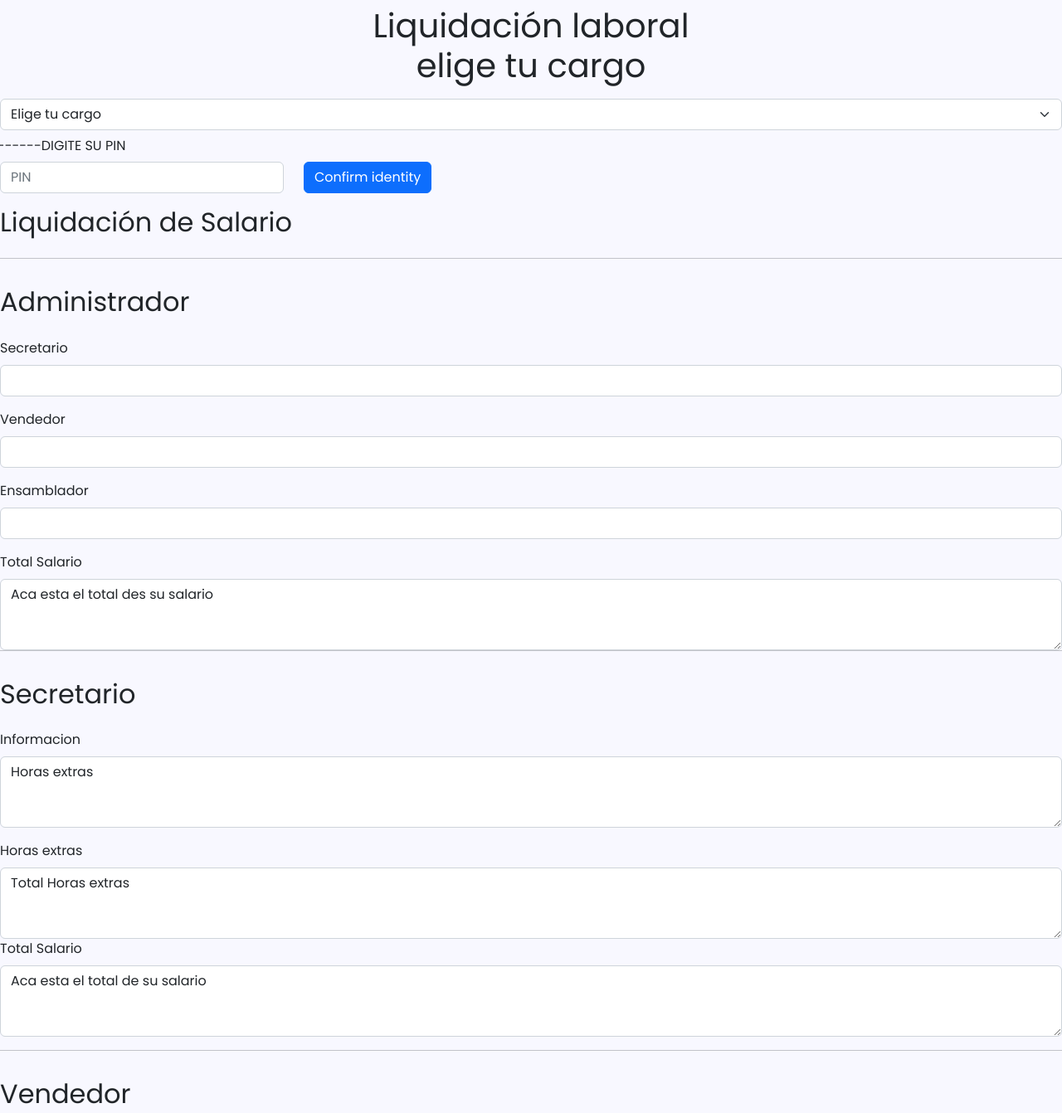
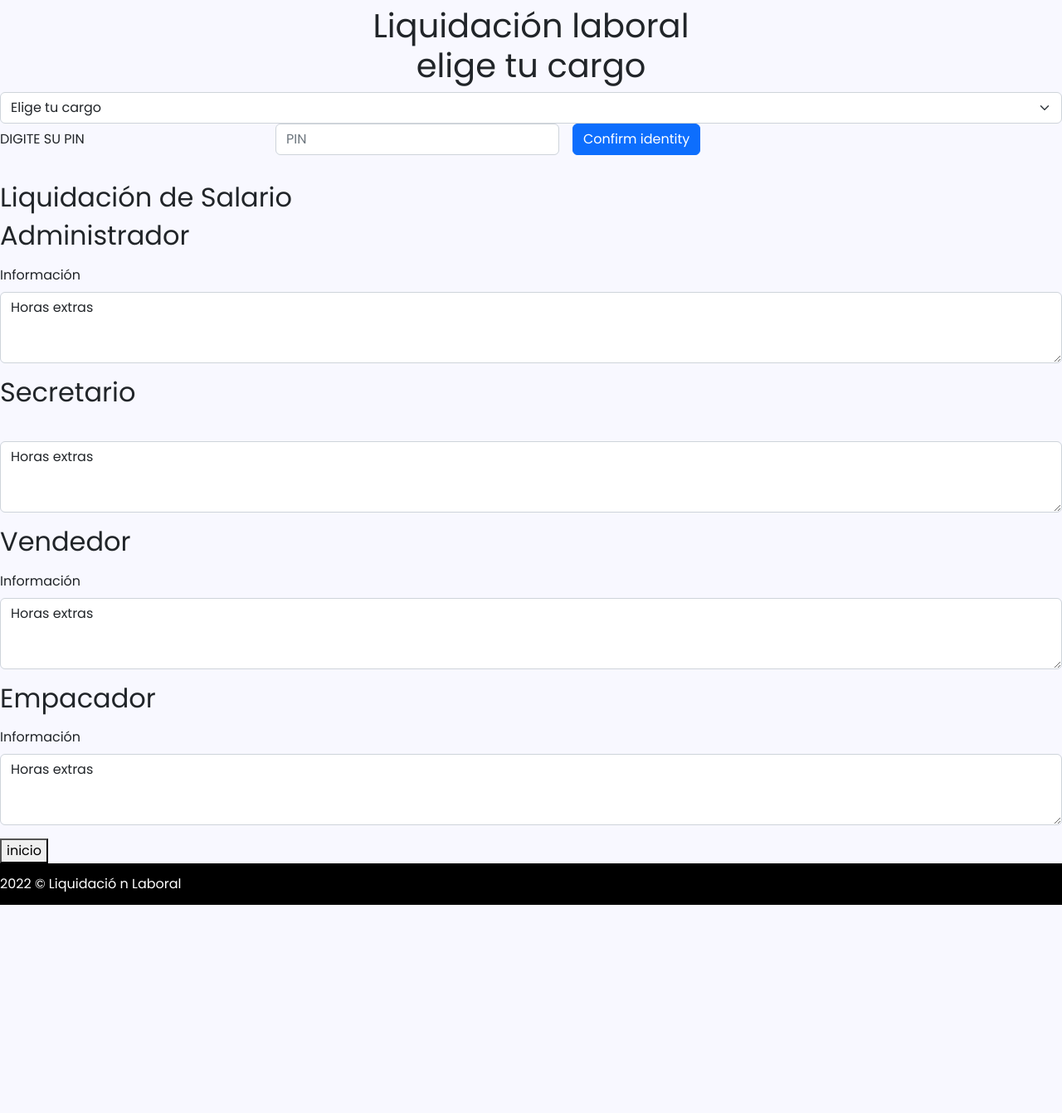
Before and after one commit to emerson14/PracticaSemillero3, a plain HTML site: page index.html in a window 1280 px wide. Shown: the part 153-1495 px from the top of the page at 83% size. After the commit the page ends 1260 px from the top, so only its background shows below. Drawn offline with nearby package versions, Linux system fonts and the light colour scheme.

Commit message:
Add files via upload

```diff
--- a/index.html
+++ b/index.html
@@ -32,114 +32,73 @@
     </div>
     </div>
   </nav>
-<h1  align="center" > Liquidación de salarios </h1>
+<h1  align="center" > Liquidación de salarios
 
+</h1>
+<h1 align="center"> <br>  <p;>Liquidación laboral <br>  elige tu cargo</p;>  </h1>
+<select class="form-select" aria-label="Default select example">
 
-<h1 align="center"> <br>  <p>Liquidación laboral <br>  elige tu cargo</p>  </h1>
-<div class="col_auto">
-<select  class="form-select" aria-label="Default select example">
     <option selected>Elige tu cargo</option>
-    <option value="1">  <a href="#administradorancla">Administrador </a></option>
-    <option value="2">Secretario</option>
-    <option value="3">Vendedor</option>
-    <option value="4">Ensamblador</option>
+    <option value="1" >  Administrador  </option>
+    <option value="2">>Secretario</option>
+    <option value="3">>Vendedor</option>
+    <option value="4">>Ensamblador</option>
   </select>
+<form class="row g-3">
+    <div class="col-auto">
+      <label for="staticEmail2" class="visually-hidden">PIN</label>
+      <input type="text" readonly class="form-control-plaintext" id="staticEmail2" value="DIGITE SU PIN">
     </div>
-<div>
-<form class="row">
-    <div class="row justify-content-around">
-    <label for="staticEmail2" class="visually-hidden">PIN</label>
-    <input type="text" readonly class="form-control-plaintext" id="staticEmail2" value="-------DIGITE SU PIN">
-    </div>
-
     <div class="col-auto">
       <label for="inputPassword2" class="visually-hidden">pin</label>
       <input type="password" class="form-control" id="inputPassword2" placeholder="PIN">
     </div>
+    <div class="col-auto">
+      <button type="submit" class="btn btn-primary mb-3">Confirm identity </button>
+    </div>
+    <div class="mb-3">
+        <h2> Liquidación de Salario</h2>
 
-    <div class="col-auto">
-    <button type="submit" class="btn btn-primary mb-3">Confirm identity</button>
+      <div class="mb-3">
+
+        <a name="Administradorancla"></a>
+        <h2 > Administrador</h2>
               </div>
 
               <div class="mb-3">
-        <h2> Liquidación de Salario</h2>
+                <label for="exampleFormControlTextarea1" class="form-label">Información </label>
+                <textarea class="form-control" id="exampleFormControlTextarea1" rows="3">Horas extras  </textarea>
               </div>
-        <hr width=100% align="right" size=20>
-
-<div class="mb-3">
-
-        <h2 > Administrador</h2>
-
-</div>
-<div>
-
-    <form>
-        <div class="mb-3">
-          <label for="exampleInputEmail1" class="form-label">Secretario</label>
-          <input type="email" class="form-control" id="exampleInputEmail1" aria-describedby="emailHelp">
-</div>
-<div class="mb-3">
-    <label for="exampleInputEmail1" class="form-label">Vendedor</label>
-    <input type="email" class="form-control" id="exampleInputEmail1" aria-describedby="emailHelp">
-</div>
-<div class="mb-3">
-    <label for="exampleInputEmail1" class="form-label">Ensamblador</label>
-    <input type="email" class="form-control" id="exampleInputEmail1" aria-describedby="emailHelp">
-</div>
-
-
-
-            <label for="exampleFormControlTextarea1" class="form-label">Total Salario </label>
-
-            <textarea class="form-control" id="exampleFormControlTextarea1" rows="3">Aca esta el total des su salario </textarea>
-        </div>
-  <hr width=100% align="right" size=20>
               <div class="mb-3">
                 <h2> Secretario</h2>
                       </div>
                       <div class="mb-3">
-                        <label for="exampleFormControlTextarea1" class="form-label">Informacion </label>
+                        <label for="exampleFormControlTextarea1" class="form-label"> </label>
                         <textarea class="form-control" id="exampleFormControlTextarea1" rows="3">Horas extras  </textarea>
                       </div>
+                      <div class="mb-3">
+
+                        <h2> Vendedor</h2>
                               </div>
-                    <label for="exampleFormControlTextarea1" class="form-label">Horas extras </label>
-                    <textarea class="form-control" id="exampleFormControlTextarea1" rows="3">Total Horas extras </textarea>
+                              <div class="mb-3">
+                                <label for="exampleFormControlTextarea1" class="form-label">Información</label>
+                                <textarea class="form-control" id="exampleFormControlTextarea1" rows="3">Horas extras  </textarea>
                               </div>
-                    <label for="exampleFormControlTextarea1" class="form-label">Total Salario </label>
-                    <textarea class="form-control" id="exampleFormControlTextarea1" rows="3">Aca esta el total de su salario </textarea>
-          </div>
-             <hr width=100% align="right" size=20>
                               <div class="mb-3">
-                 <h2> Vendedor</h2>
-                   <div class="mb-3">
-                </div>
-            <label for="exampleFormControlTextarea1" class="form-label">Horas extras </label>
-                            <textarea class="form-control" id="exampleFormControlTextarea1" rows="3">Total Horas extras </textarea>
-           </div>
-                            <label for="exampleFormControlTextarea1" class="form-label">Total Salario </label>
-                            <textarea class="form-control" id="exampleFormControlTextarea1" rows="3">Aca esta el total de su salario </textarea>
-                 </div>
 
-                  <hr width=100% align="right" size=20>
-                          <div class="mb-3">
                                 <h2> Empacador</h2>
                                       </div>
                                       <div class="mb-3">
-                <label for="exampleFormControlTextarea1" class="form-label">Informacion </label>
-               <textarea class="form-control" id="exampleFormControlTextarea1" rows="3">Informacion adicional  </textarea>
-                 </div>
-                 <label for="exampleFormControlTextarea1" class="form-label">Horas extras </label>
-                 <textarea class="form-control" id="exampleFormControlTextarea1" rows="3">Total Horas extras </textarea>
-                 </div>
-                 <label for="exampleFormControlTextarea1" class="form-label">Total Salario </label>
-                  <textarea class="form-control" id="exampleFormControlTextarea1" rows="3">Aca esta el total de su salario </textarea>
+                                        <label for="exampleFormControlTextarea1" class="form-label">Información </label>
+                                        <textarea class="form-control" id="exampleFormControlTextarea1" rows="3">Horas extras  </textarea>
                                       </div>
   </form>
+  <button type="submit">inicio</button>
 
   <footer>
 
-    <button type="button" class="btn btn-primary">Inicio</button>
-    <div id="pie">2022 &copy; Liquidación Laboral</div>
+
+    <div id="pie">2022 &copy; Liquidació  n Laboral</div>
 </footer>
 
 
```
Lines whose indentation alone changed are shown as unchanged.
